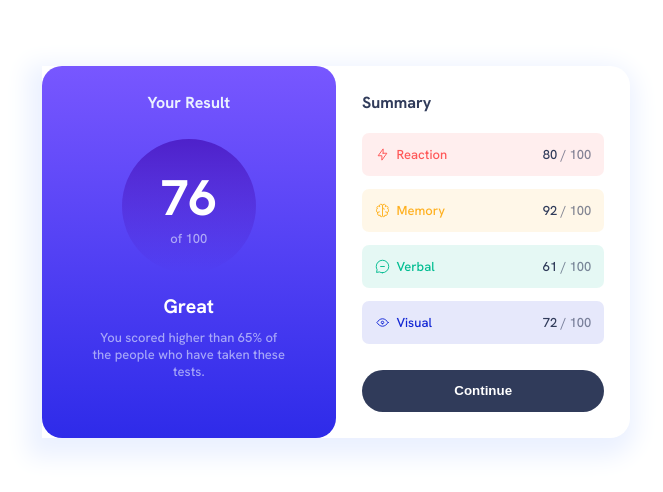
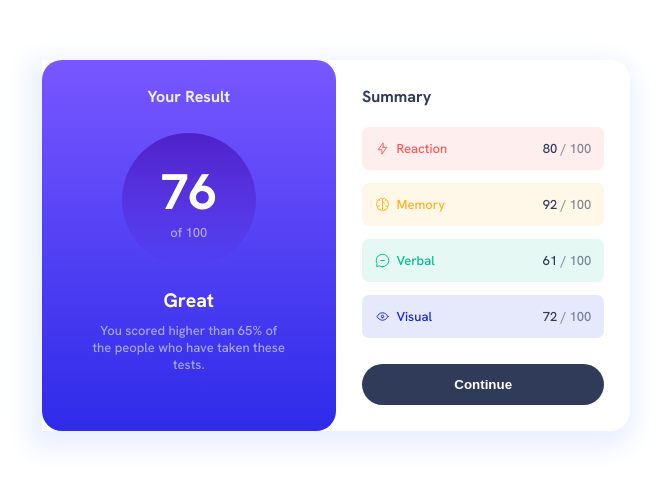
Before and after one commit to nafasjavdani1994/results-summary, a plain HTML site: page index.html in a window 1280 px wide. Shown: the part 148-640 px from the top of the page, without its empty margins (304-967 px from the left). Drawn offline with Linux system fonts and the light colour scheme.

Commit message:
change the wrapper  style

```diff
--- a/styles.css
+++ b/styles.css
@@ -31,22 +31,22 @@
 
 html {
   font-size: 62.5%;
+  height: 100%;
 }
 
 body {
   font-family: 'Hanken Grotesk', sans-serif;
   font-size: 1.3rem;
   width: 100%;
-  height: 100vh;
-  display: flex;
-  justify-content: center;
-  align-items: center;
+  height: 100%;
   color: hsla(221, 100%, 96%, 0.6);
 }
 
 .wrapper {
   width: 46%;
-  height: fit-content;
+  position: relative;
+  top: 50%;
+  margin: -15% auto;
 }
 
 .row {
@@ -181,14 +181,12 @@ button {
 
 /* Media Query */
 @media screen and (max-width: 500px) {
-  body {
-    flex-direction: column;
-    justify-content: start;
-  }
+
 
   .wrapper {
     width: 100%;
-    height: 100%;
+    margin: 0;
+    top: 0;
   }
   .row {
     flex-direction: column;
```
